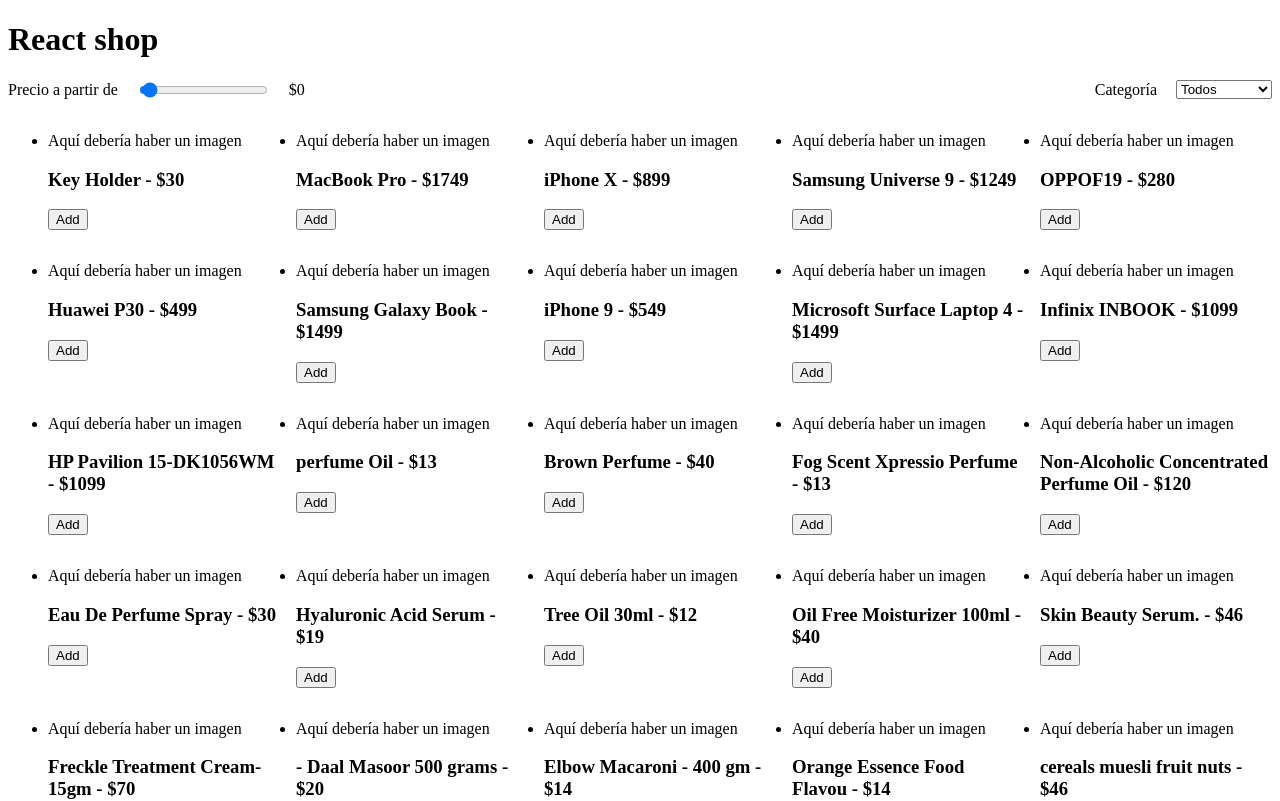
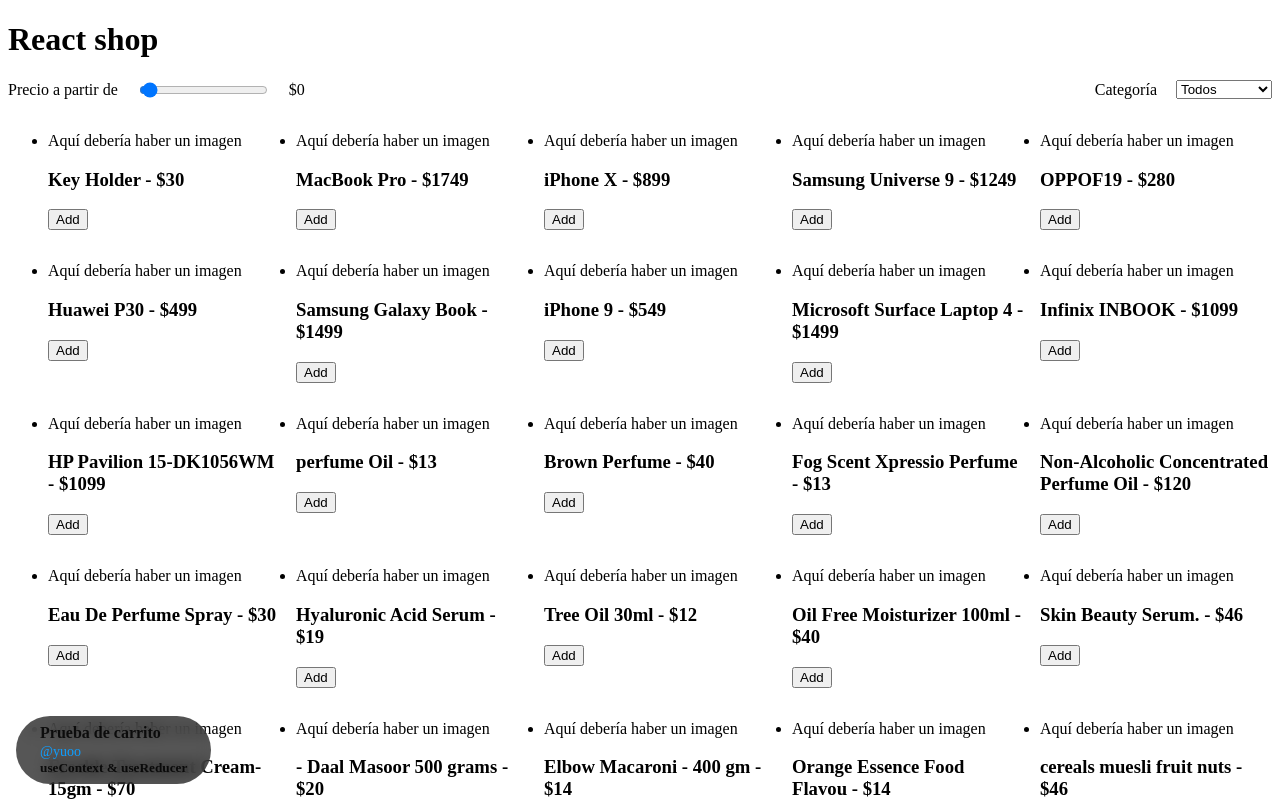
Before and after one commit to GersonGarciaKatowhu/shopping-cart-products, a React (Vite) app: page / in a window 1280 px wide. Shown: the top 801 px of the page. Built offline with nearby package versions, Linux system fonts and the light colour scheme.

Commit message:
se agrego un footer

```diff
--- a/src/App.jsx
+++ b/src/App.jsx
@@ -4,6 +4,7 @@
 import { Products} from './components/Products'
 import Header from './components/Header'
 import useFilters from './hooks/useFilters'
+import { Footer } from './components/Footer'
 
 function App() {
   const {filterProducts, setFilters} = useFilters()
@@ -12,6 +13,7 @@
     <>
       <Header changeFilters={setFilters} />
       <Products products={filterProducts(products)} />
+      <Footer />
     </>
   )
 }
--- /dev/null
+++ b/src/components/Footer.css
@@ -0,0 +1,19 @@
+.footer {
+  position: fixed;
+  left: 16px;
+  bottom: 16px;
+  text-align: left;
+  background: rgb(0 0 0 / .7);
+  padding: 8px 24px;
+  border-radius: 35px;
+  opacity: .95;
+  backdrop-filter: blur(8px);
+  & span{
+    font-size: 14px;
+    color: #09f;
+  }
+}
+.footer h4, .footer h5 {
+  margin: 0;
+  display: flex;
+}
--- /dev/null
+++ b/src/components/Footer.jsx
@@ -0,0 +1,10 @@
+import './Footer.css'
+export function Footer() {
+  return (
+    <footer className='footer'>
+      <h4>Prueba de carrito</h4>
+      <span>@yuoo</span>
+      <h5>useContext & useReducer</h5>
+    </footer>
+  )
+}
```
